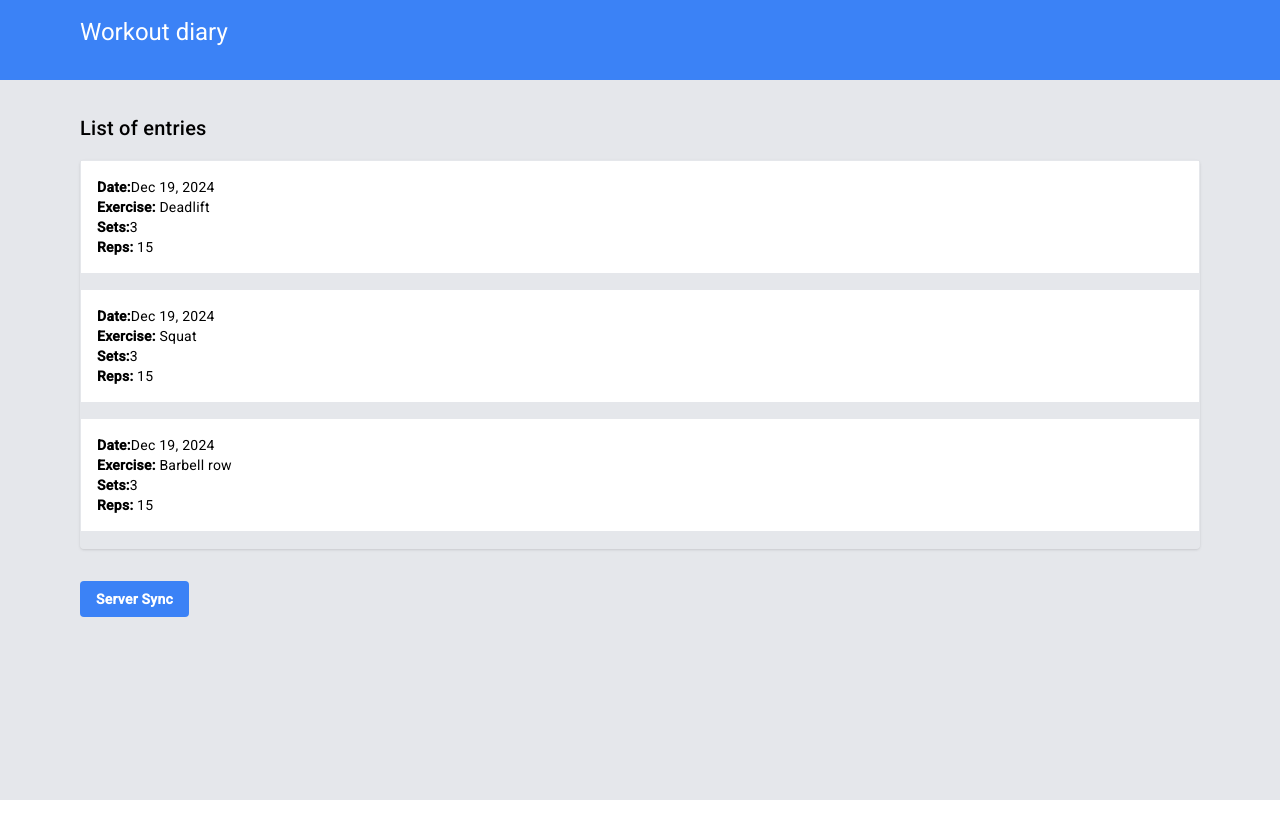
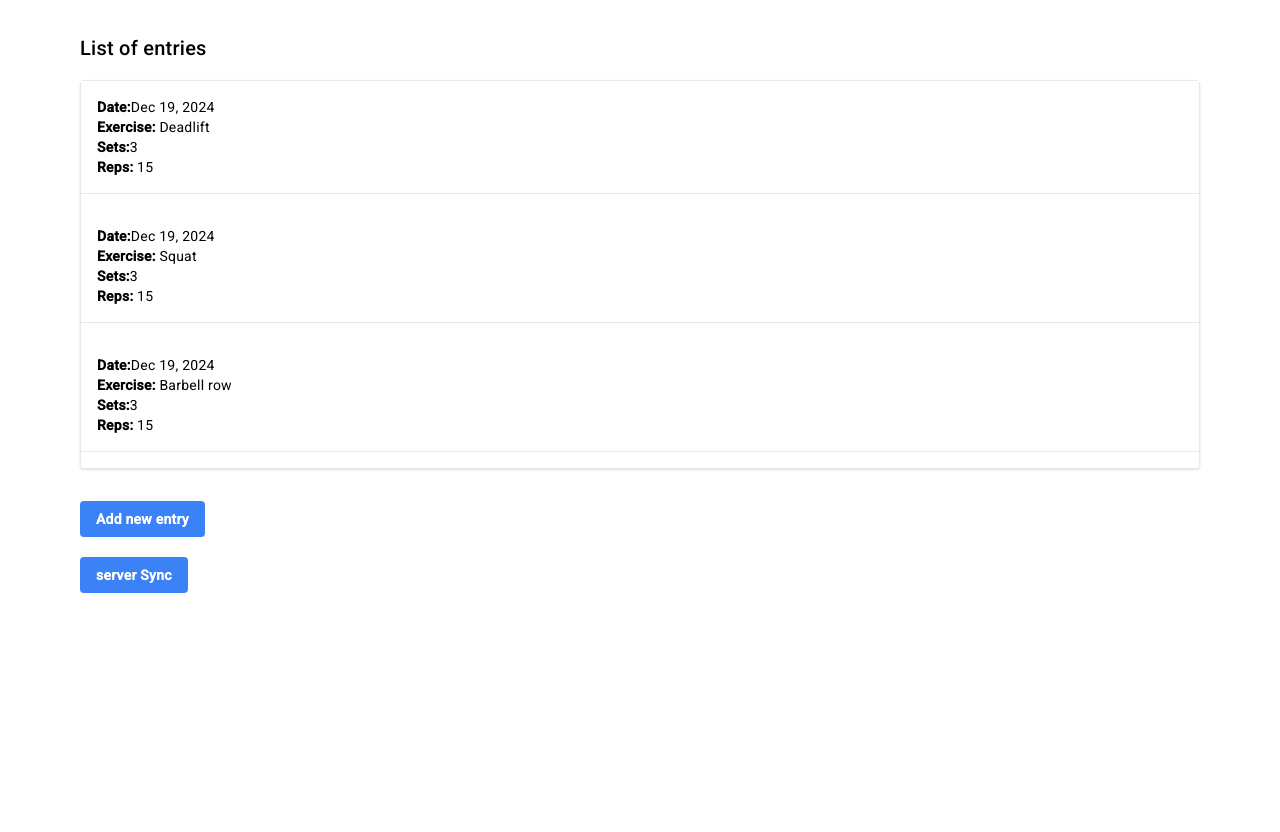
Before and after one commit to RockstarWebDev/gym-diary, an Angular app: page /home in a window 1280 px wide. Before the commit the page ends 800 px from the top, so only its background shows below. Built offline with nearby package versions, Linux system fonts and the light colour scheme.

Commit message:
add list entries and new item button components to diary module

```diff
--- a/src/app/diary/diary.module.ts
+++ b/src/app/diary/diary.module.ts
@@ -3,9 +3,11 @@ import { CommonModule } from '@angular/common';
 import { EntryItemComponent } from './entry-item/entry-item.component';
 import { DiaryComponent } from './diary/diary.component';
 import { DiaryRoutingModule } from './diary-routing.module';
+import { ListEntriesComponent } from './list-entries/list-entries.component';
+import { NewItemButtonComponent } from './new-item-button/new-item-button.component';
 
 @NgModule({
-  declarations: [EntryItemComponent, DiaryComponent],
+  declarations: [EntryItemComponent, DiaryComponent, ListEntriesComponent, NewItemButtonComponent],
   imports: [CommonModule, DiaryRoutingModule],
 })
 export class DiaryModule {}
--- a/src/app/diary/diary/diary.component.html
+++ b/src/app/diary/diary/diary.component.html
@@ -1,26 +1,14 @@
-<div class="min-h-screen bg-gray-200">
-  <header class="bg-blue-500 py-4 text-white">
-    <div class="mx-auto max-w-6xl px-4">
-      <h1 class="text-2xl font-bold">Workout diary</h1>
-    </div>
-  </header>
 <main class="mx-auto mt-8 max-w-6xl px-4">
-    <section class="mb-8">
-      <h2 class="mb-4 text-xl font-bold">List of entries</h2>
-      <ul class="rounded border shadow">
-        <li
-          *ngFor="let item of exerciseList; index as i; trackBy: itemTrackByfn"
-        >
-          <app-entry-item [exercise-set]="item"></app-entry-item>
-        </li>
-        <!-- more entries here -->
-      </ul>
-    </section>
+  <app-list-entries [exerciseList]="exerciseList" />
+  <app-new-item-button
+    (newExerciseEvent)="addExercise($event)"
+  ></app-new-item-button>
+  <br />
+  <br />
   <button
     class="rounded bg-blue-500 py-2 px-4 font-bold text-white hover:bg-blue-700"
     (click)="newList()"
   >
-      Server Sync
+    server Sync
   </button>
 </main>
-</div>
--- a/src/app/diary/diary/diary.component.ts
+++ b/src/app/diary/diary/diary.component.ts
@@ -1,5 +1,5 @@
 import { Component } from '@angular/core';
-import { ExerciseSetList } from '../interfaces/exercise-set';
+import { ExerciseSet, ExerciseSetList } from '../interfaces/exercise-set';
 
 @Component({
   selector: 'app-diary',
@@ -21,4 +21,10 @@ export class DiaryComponent {
       { id: '4', date: new Date(), exercise: 'Leg Press', reps: 15, sets: 3 },
     ];
   }
+  addExercise(newSet: ExerciseSet) {
+    this.exerciseList.push(newSet);
+  }
+  itemTrackByfn(index: number, item: ExerciseSet) {
+    return item.id;
+  }
 }
--- a/src/app/diary/entry-item/entry-item.component.ts
+++ b/src/app/diary/entry-item/entry-item.component.ts
@@ -8,8 +8,4 @@ import { ExerciseSet, ExerciseSetList } from '../interfaces/exercise-set';
 })
 export class EntryItemComponent {
   @Input('exercise-set') exerciseSet!: ExerciseSet;
-
-  itemTrackBy(index: number, item: ExerciseSet) {
-    return item.id;
-  }
 }
--- /dev/null
+++ b/src/app/diary/list-entries/list-entries.component.html
@@ -0,0 +1,8 @@
+<section class="mb-8">
+  <h2 class="mb-4 text-xl font-bold">List of entries</h2>
+  <ul class="rounded border shadow">
+    <li *ngFor="let item of exerciseList; index as i; trackBy: itemTrackBy">
+      <app-entry-item [exercise-set]="item" />
+    </li>
+  </ul>
+</section>
--- /dev/null
+++ b/src/app/diary/list-entries/list-entries.component.ts
@@ -0,0 +1,14 @@
+import { Component, Input } from '@angular/core';
+import { ExerciseSet, ExerciseSetList } from '../interfaces/exercise-set';
+
+@Component({
+  selector: 'app-list-entries',
+  templateUrl: './list-entries.component.html',
+  styleUrls: ['./list-entries.component.css'],
+})
+export class ListEntriesComponent {
+  @Input() exerciseList!: ExerciseSetList;
+  itemTrackBy(index: number, item: ExerciseSet) {
+    return item.id;
+  }
+}
--- /dev/null
+++ b/src/app/diary/new-item-button/new-item-button.component.html
@@ -0,0 +1,6 @@
+<button
+  class="rounded bg-blue-500 py-2 px-4 font-bold text-white hover:bg-blue-700"
+  (click)="addNewExercise()"
+>
+  Add new entry
+</button>
--- /dev/null
+++ b/src/app/diary/new-item-button/new-item-button.component.ts
@@ -0,0 +1,23 @@
+import { Component, EventEmitter, Output } from '@angular/core';
+import { ExerciseSet } from '../interfaces/exercise-set';
+
+@Component({
+  selector: 'app-new-item-button',
+  templateUrl: './new-item-button.component.html',
+  styleUrls: ['./new-item-button.component.css'],
+})
+export class NewItemButtonComponent {
+  @Output() newExerciseEvent = new EventEmitter<ExerciseSet>();
+
+  addNewExercise() {
+    const id = Date.now().toString();
+    const date = new Date();
+    const reps = 10;
+    const sets = 4;
+    const exercise = 'Leg Press';
+
+    const newExercise: ExerciseSet = { id, date, reps, sets, exercise };
+
+    this.newExerciseEvent.emit(newExercise);
+  }
+}
```
Also changed, not shown: src/app/diary/list-entries/list-entries.component.css (added), src/app/diary/new-item-button/new-item-button.component.css (added), 2 other files (tests, documents, lock files or other folders). Lines whose indentation alone changed are shown as unchanged.
